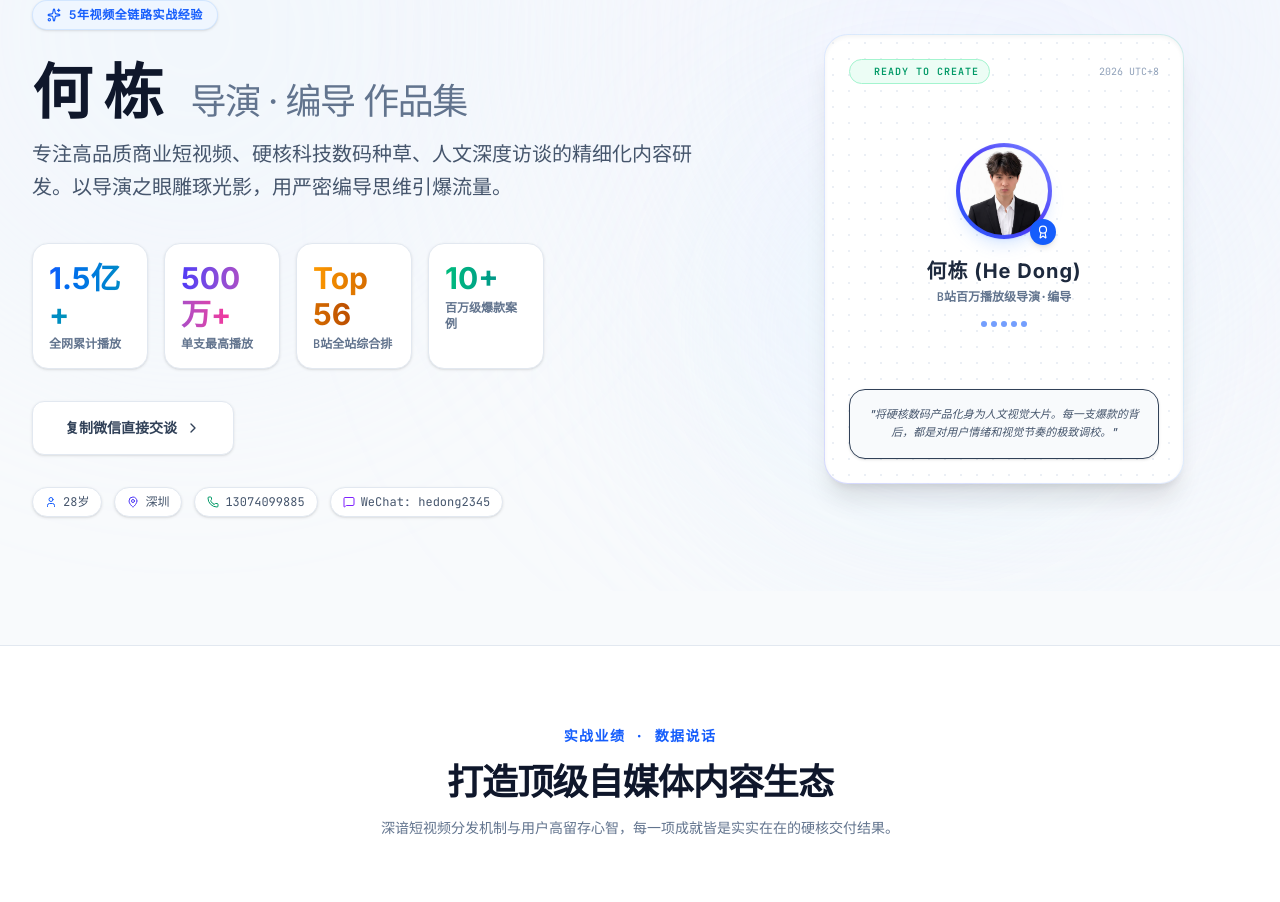
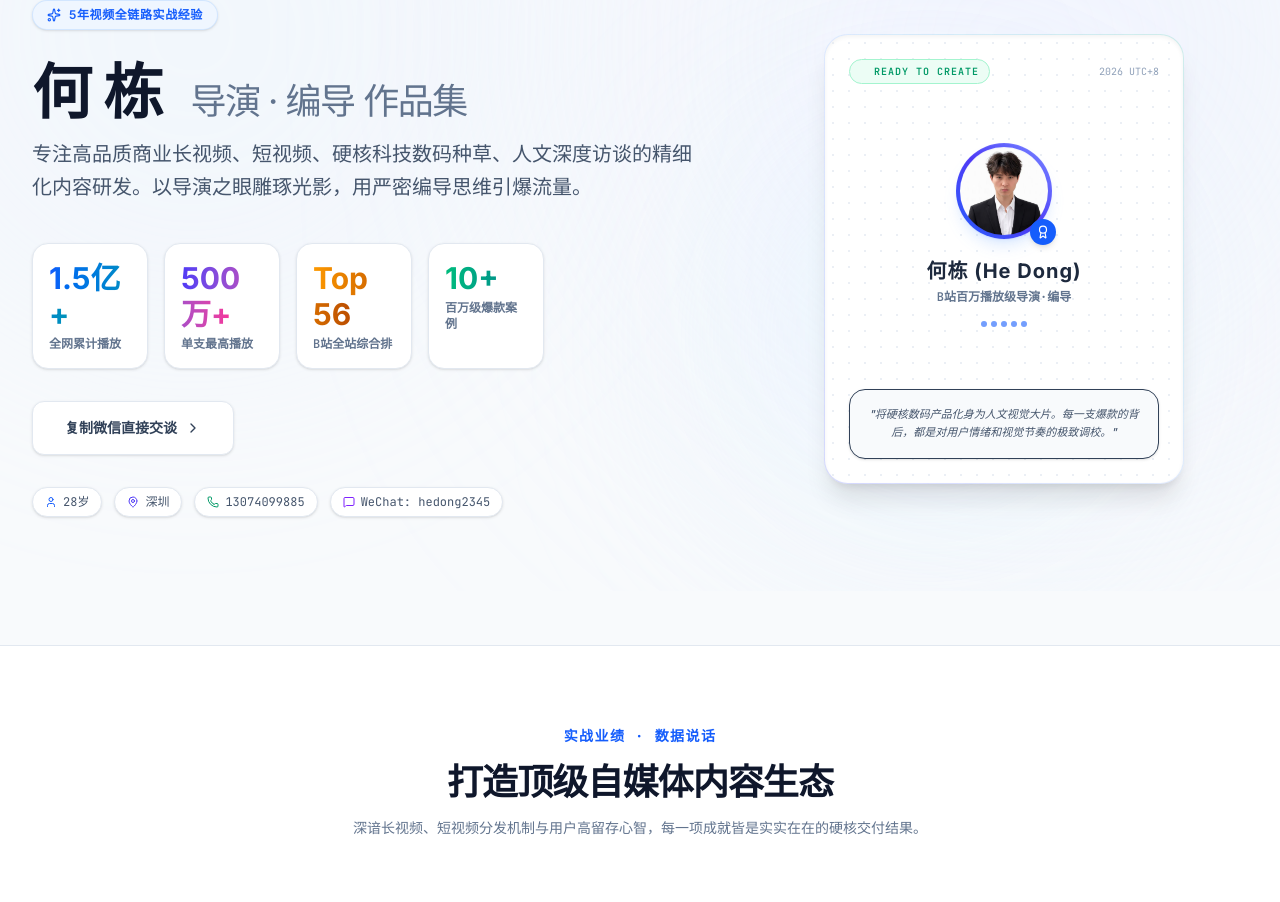
Before and after one commit to qinfengtongze/jianli-xin, a React (Vite) app: page / in a window 1280 px wide. Shown: the part 209-1111 px from the top of the page. Built offline with nearby package versions, Linux system fonts and the light colour scheme.

Commit message:
feat: update service scope to include long-form video

```diff
--- a/src/App.tsx
+++ b/src/App.tsx
@@ -441,7 +441,7 @@ export default function App() {
                   transition={{ duration: 0.5, delay: 0.2 }}
                   className="text-lg sm:text-xl text-slate-600 font-light max-w-2xl mx-auto lg:mx-0 leading-relaxed"
                 >
-                  专注高品质商业短视频、硬核科技数码种草、人文深度访谈的精细化内容研发。以导演之眼雕琢光影，用严密编导思维引爆流量。
+                  专注高品质商业长视频、短视频、硬核科技数码种草、人文深度访谈的精细化内容研发。以导演之眼雕琢光影，用严密编导思维引爆流量。
                 </motion.p>
               </div>
 
@@ -584,7 +584,7 @@ export default function App() {
           <div className="text-center max-w-3xl mx-auto space-y-4 mb-16">
             <h2 className="text-sm font-bold text-blue-600 tracking-widest uppercase font-mono font-semibold">实战业绩 · 数据说话</h2>
             <p className="text-3xl sm:text-4xl font-extrabold text-slate-900 tracking-tight">打造顶级自媒体内容生态</p>
-            <p className="text-slate-500 text-sm">深谙短视频分发机制与用户高留存心智，每一项成就皆是实实在在的硬核交付结果。</p>
+            <p className="text-slate-500 text-sm">深谙长视频、短视频分发机制与用户高留存心智，每一项成就皆是实实在在的硬核交付结果。</p>
           </div>
 
           <div className="grid grid-cols-1 md:grid-cols-4 gap-6 sm:gap-8">
```
